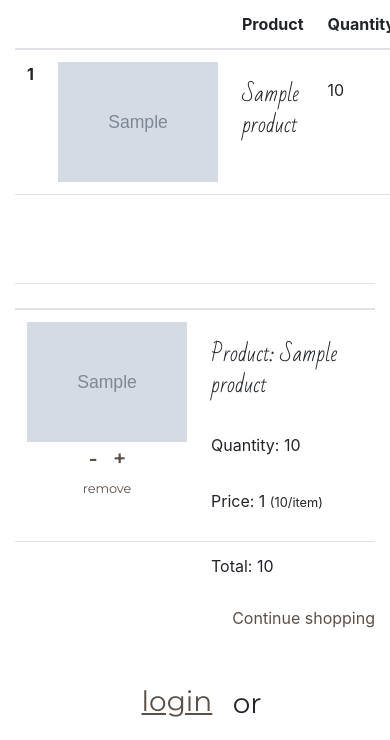
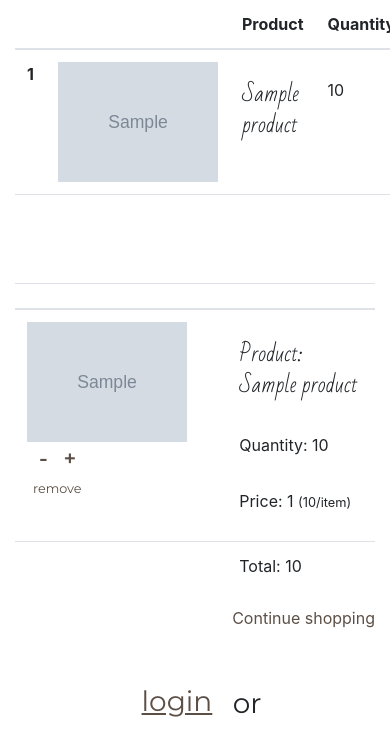
Before and after one commit to imInez/dinosauria, a Django app: template cart/templates/cart/cart.html in a window 390 px wide; the page is wider, and only the part inside the window is pictured. Shown: the part 204-944 px from the top of that part. Run offline with Django 3.2, Linux system fonts and the light colour scheme; tables that the repository leaves empty hold one stand-in row (values such as "Sample post"); the template is opened without the code that fills it: values that come from a table or form of the project are taken from there, most other values are stand-ins (such as "Sample title", 1, 10 or a date in 2020); grey boxes marked "Sample" are stand-in pictures; some libraries are stand-ins or nearby versions.

Commit message:
Order summary front update for mobile

```diff
--- a/orders/templates/orders/summary.html
+++ b/orders/templates/orders/summary.html
@@ -65,7 +65,7 @@
         <td><a href="{{ product.get_absolute_url }}">
             <img class="w-10em" src="{% if product.image %}{{ product.image.url }}{% else %}{% static 'img/no_image.png' %}{% endif %}">
         {% if is_cart %}
-        <div class="text-center">
+        <div class="text-center float-left">
             <form action="{% url 'cart:cart_remove' product.id %}" method="POST" class="d-inline">
                 {% csrf_token %}
                 <input type="hidden" name="single" value=True />
```
